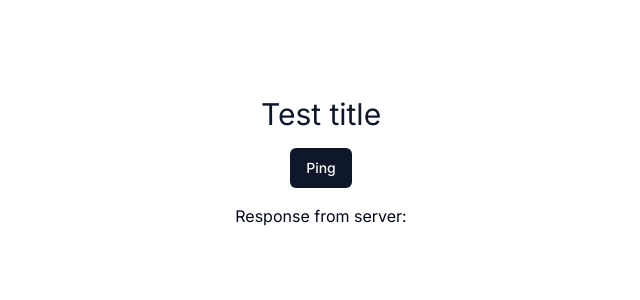
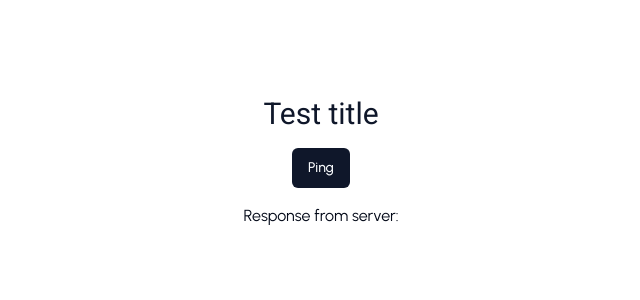
Before and after one commit to codersforcauses/wajo, a Next.js app in the folder client/: page / in a window 1280 px wide. Shown: the top 300 px of the page, without its empty margins (319-959 px from the left). Built offline with nearby package versions, Linux system fonts and the light colour scheme; no server answers.

Commit message:
Fonts Roboto and Urbanist added as theme fonts
Roboto serving as h1 to h6
Urbanist serving as body font

```diff
--- a/client/src/pages/index.tsx
+++ b/client/src/pages/index.tsx
@@ -1,4 +1,4 @@
-import { Inter as FontSans } from "next/font/google";
+import { Roboto, Urbanist } from "next/font/google";
 import { useState } from "react";
 
 import { usePings } from "@/hooks/pings";
@@ -6,9 +6,15 @@ import { cn } from "@/lib/utils";
 
 import { Button } from "../components/ui/button";
 
-const fontSans = FontSans({
+const fontRoboto = Roboto({
   subsets: ["latin"],
-  variable: "--font-sans",
+  variable: "--font-roboto",
+  weight: "400",
+});
+
+const fontUrbanist = Urbanist({
+  subsets: ["latin"],
+  variable: "--font-urbanist",
 });
 
 export default function Home() {
@@ -20,11 +26,12 @@ export default function Home() {
   return (
     <main
       className={cn(
-        "flex min-h-screen flex-col items-center gap-4 p-24 font-sans",
-        fontSans.variable,
+        "font-urbanist flex min-h-screen flex-col items-center gap-4 p-24",
+        fontRoboto.variable,
+        fontUrbanist.variable,
       )}
     >
-      <h1 className="text-3xl text-primary">Test title</h1>
+      <h1 className="font-roboto text-3xl text-primary">Test title</h1>
       <Button onClick={() => setClicked(true)}>
         {isLoading ? "Loading" : "Ping"}
       </Button>
--- a/client/src/styles/globals.css
+++ b/client/src/styles/globals.css
@@ -71,6 +71,18 @@
     @apply border-border;
   }
   body {
-    @apply bg-background text-foreground;
+    @apply bg-background text-foreground font-urbanist;
+  }
+  h1, h2, h3, h4, h5, h6 {
+    @apply font-roboto;
   }
 }
+
+@layer utilities {
+  .font-urbanist {
+    font-family: var(--font-urbanist);
+  }
+  .font-roboto {
+    font-family: var(--font-roboto);
+  }
+}
--- a/client/tailwind.config.ts
+++ b/client/tailwind.config.ts
@@ -20,7 +20,8 @@ const config = {
     },
     extend: {
       fontFamily: {
-        sans: ["var(--font-sans)", ...fontFamily.sans],
+        sans: ["var(--font-urbanist)", ...fontFamily.sans],
+        roboto: ["var(--font-roboto)", ...fontFamily.sans],
       },
       colors: {
         border: "hsl(var(--border))",
```
